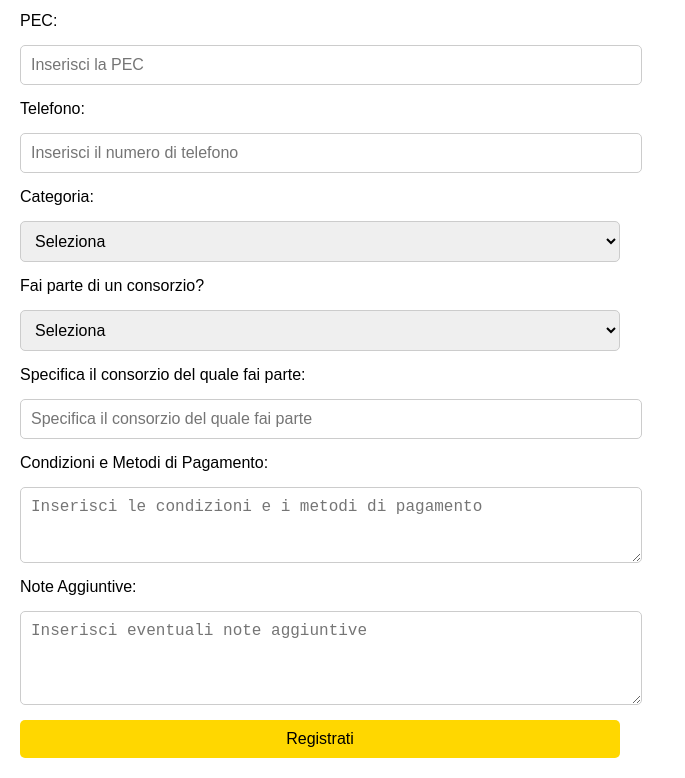
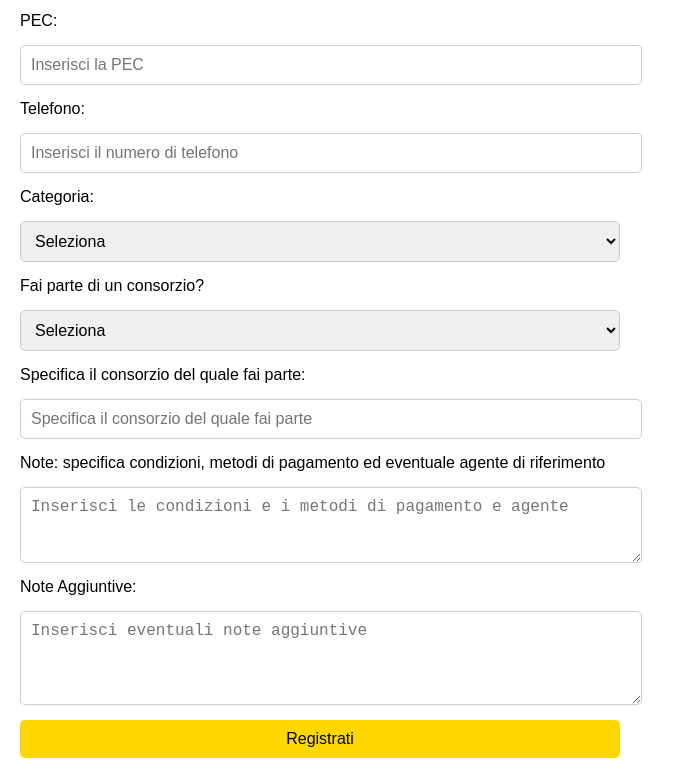
Before and after one commit to FAN-Europe-Lighting/RegistrazioneClienti, a website: page index.html in a window 1280 px wide. Shown: the part 1739-2517 px from the top of the page, without its empty margins (0-685 px from the left). Drawn offline with Linux system fonts and the light colour scheme.

Commit message:
index.html

```diff
--- a/index.html
+++ b/index.html
@@ -466,8 +466,8 @@
     <label for="consortiumName">Specifica il consorzio del quale fai parte:</label>
     <input type="text" id="consortiumName" placeholder="Specifica il consorzio del quale fai parte" required>
 
-    <label for="paymentTerms">Condizioni e Metodi di Pagamento:</label>
-    <textarea id="paymentTerms" rows="3" placeholder="Inserisci le condizioni e i metodi di pagamento" required></textarea>
+    <label for="paymentTerms">Note: specifica condizioni, metodi di pagamento ed eventuale agente di riferimento</label>
+    <textarea id="paymentTerms" rows="3" placeholder="Inserisci le condizioni e i metodi di pagamento e agente" required></textarea>
 
     <label for="notes">Note Aggiuntive:</label>
     <textarea id="notes" rows="4" placeholder="Inserisci eventuali note aggiuntive"></textarea>
```
